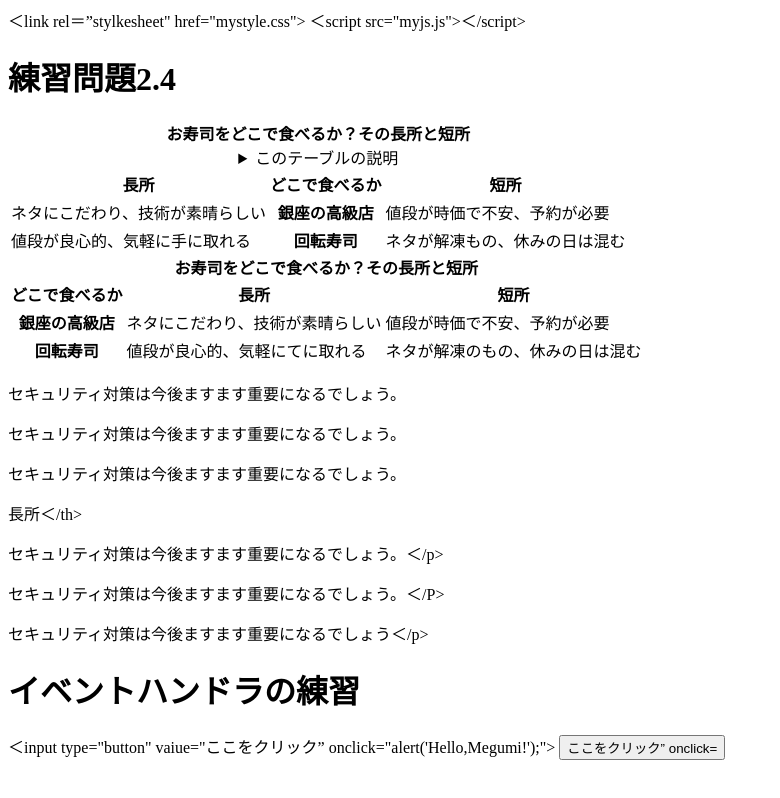
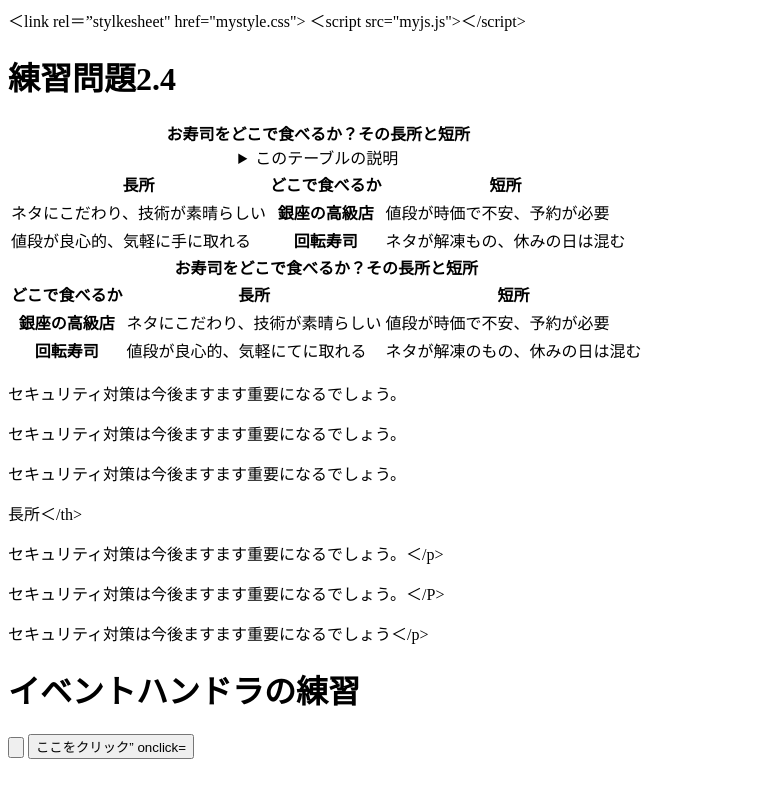
Before and after one commit to zm26078-create/megumi, a plain HTML site: page index.html in a window 1280 px wide. Shown: the whole page, without its empty margins (0-780 px from the left). Drawn offline with Linux system fonts and the light colour scheme.

Commit message:
Update index.html

```diff
--- a/index.html
+++ b/index.html
@@ -44,7 +44,7 @@
 <p class="sampie2">セキュリティ対策は今後ますます重要になるでしょう。＜/P>
 <P CLASS="Sample3">セキュリティ対策は今後ますます重要になるでしょう＜/p>
 <h1>イベントハンドラの練習</h1>
-＜input type="button" vaiue="ここをクリック”
+<input type="button" vaiue="ここをクリック”
 onclick="alert('Hello,Megumi!');">
 <input type="button" value="ここをクリック” onclick="sayhello61();sayhello61();">
 </body>
```
